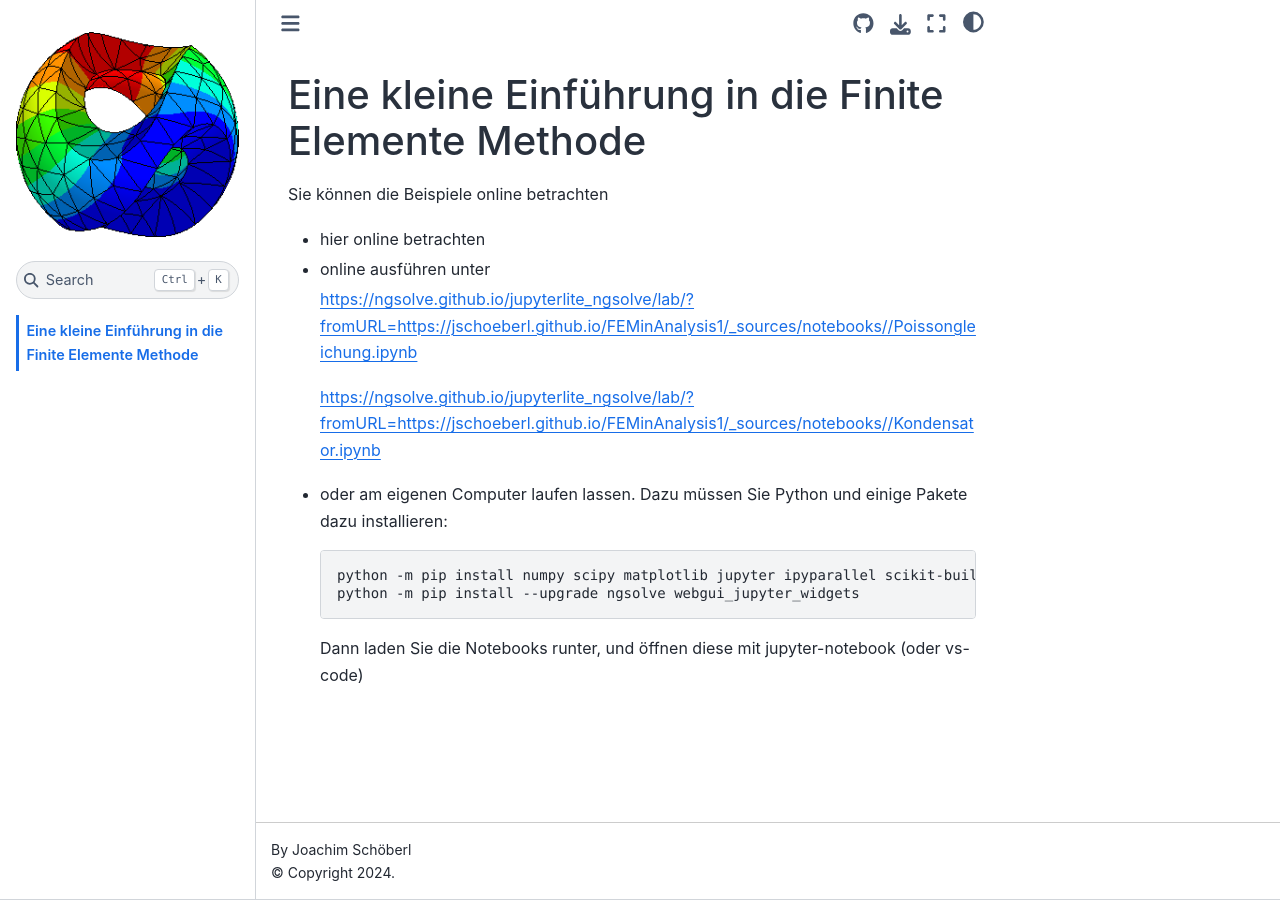
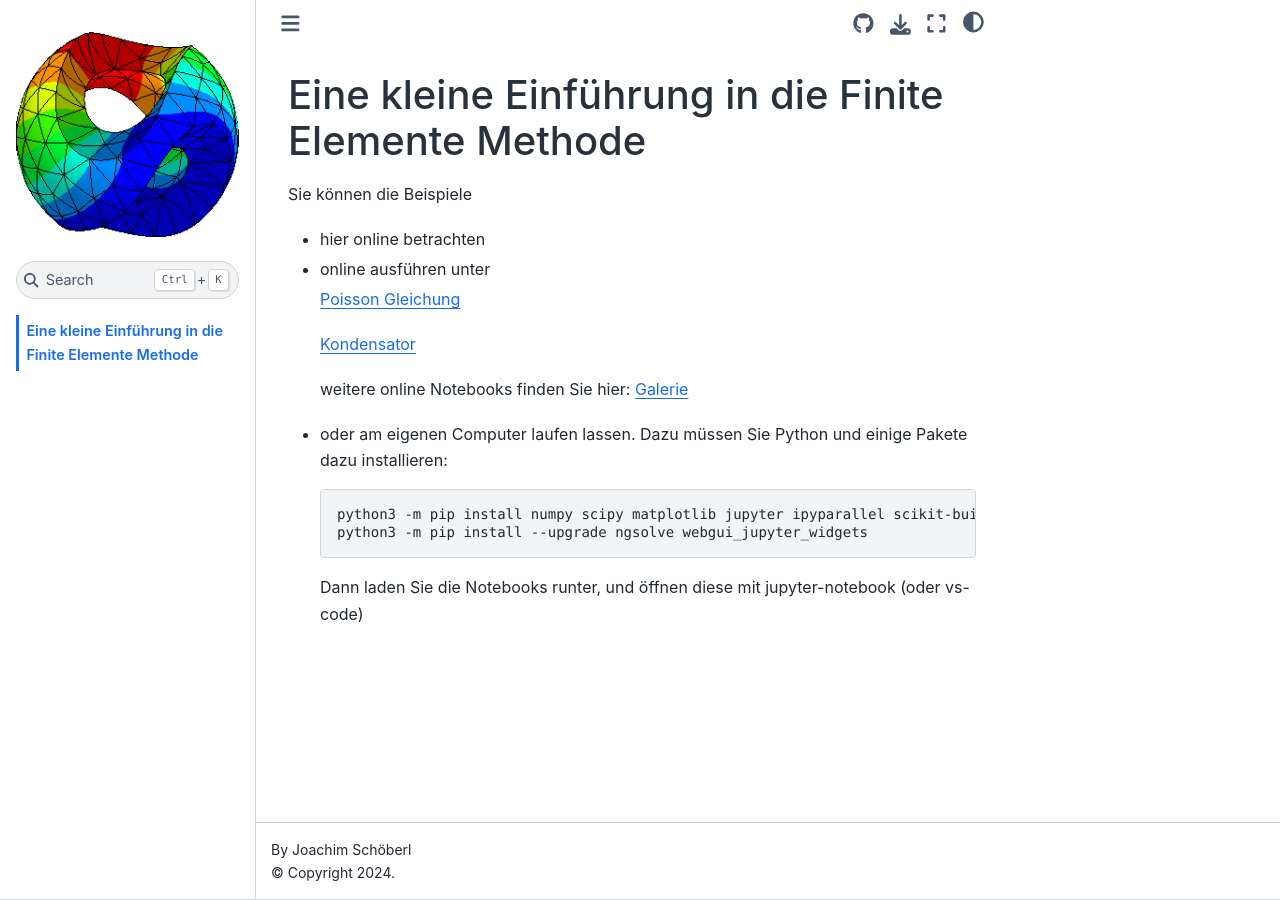
Before and after one commit to JSchoeberl/FEMinAnalysis1, a Jupyter Book: the page built from intro.md, in a window 1280 px wide. Built offline with Jupyter Book 1.0.4 settings and Sphinx 7.4.7 and the Sphinx Book theme 1.1.4, drawn with Linux system fonts in a browser that asks for light colours; pages that are not in the unit, such as notebooks, are missing from menus.

Commit message:
working on notebooks

```diff
--- a/intro.md
+++ b/intro.md
@@ -1,19 +1,21 @@
 # Eine kleine Einführung in die Finite Elemente Methode
 
-Sie können die Beispiele online betrachten
+Sie können die Beispiele
 
 * hier online betrachten
 
 * online ausführen unter
 
-  https://ngsolve.github.io/jupyterlite_ngsolve/lab/?fromURL=https://jschoeberl.github.io/FEMinAnalysis1/_sources/notebooks//Poissongleichung.ipynb
+  [Poisson Gleichung](https://ngsolve.github.io/jupyterlite_ngsolve/lab/?fromURL=https://jschoeberl.github.io/FEMinAnalysis1/_sources/notebooks//Poissongleichung.ipynb)
 
-  https://ngsolve.github.io/jupyterlite_ngsolve/lab/?fromURL=https://jschoeberl.github.io/FEMinAnalysis1/_sources/notebooks//Kondensator.ipynb
+  [Kondensator](https://ngsolve.github.io/jupyterlite_ngsolve/lab/?fromURL=https://jschoeberl.github.io/FEMinAnalysis1/_sources/notebooks//Kondensator.ipynb)
 
+  weitere online Notebooks finden Sie hier:
+  [Galerie](https://www.tuwien.at/mg/asc/cme/interaktive-galerie)
 
 * oder am eigenen Computer laufen lassen. Dazu müssen Sie Python und einige Pakete dazu installieren:
 
-      python -m pip install numpy scipy matplotlib jupyter ipyparallel scikit-build
-      python -m pip install --upgrade ngsolve webgui_jupyter_widgets
+      python3 -m pip install numpy scipy matplotlib jupyter ipyparallel scikit-build
+      python3 -m pip install --upgrade ngsolve webgui_jupyter_widgets
 
   Dann laden Sie die Notebooks runter, und öffnen diese mit jupyter-notebook (oder vs-code)
```
Also changed, not shown: 4 other files.
